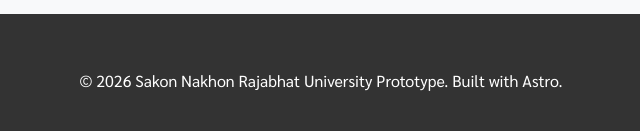
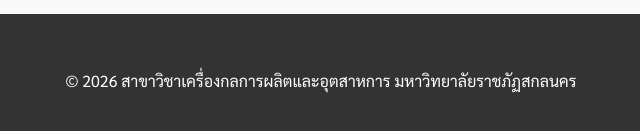
Before and after one commit to AnakinNN/ProductSNRU, an Astro site: page / in a window 1280 px wide. Shown: the part 2275-2406 px from the top of the page, 319-959 px from the left. Built offline with nearby package versions, Linux system fonts and the light colour scheme; Astro itself is replaced by a stand-in of ours.

```diff
--- a/src/pages/index.astro
+++ b/src/pages/index.astro
@@ -20,8 +20,8 @@ import Downloads from "../components/Downloads.astro";
 	<footer class="footer">
 		<div class="container">
 			<p>
-				&copy; 2026 Sakon Nakhon Rajabhat University Prototype. Built
-				with Astro.
+				&copy; 2026 สาขาวิชาเครื่องกลการผลิตและอุตสาหการ
+				มหาวิทยาลัยราชภัฏสกลนคร
 			</p>
 		</div>
 	</footer>
```
